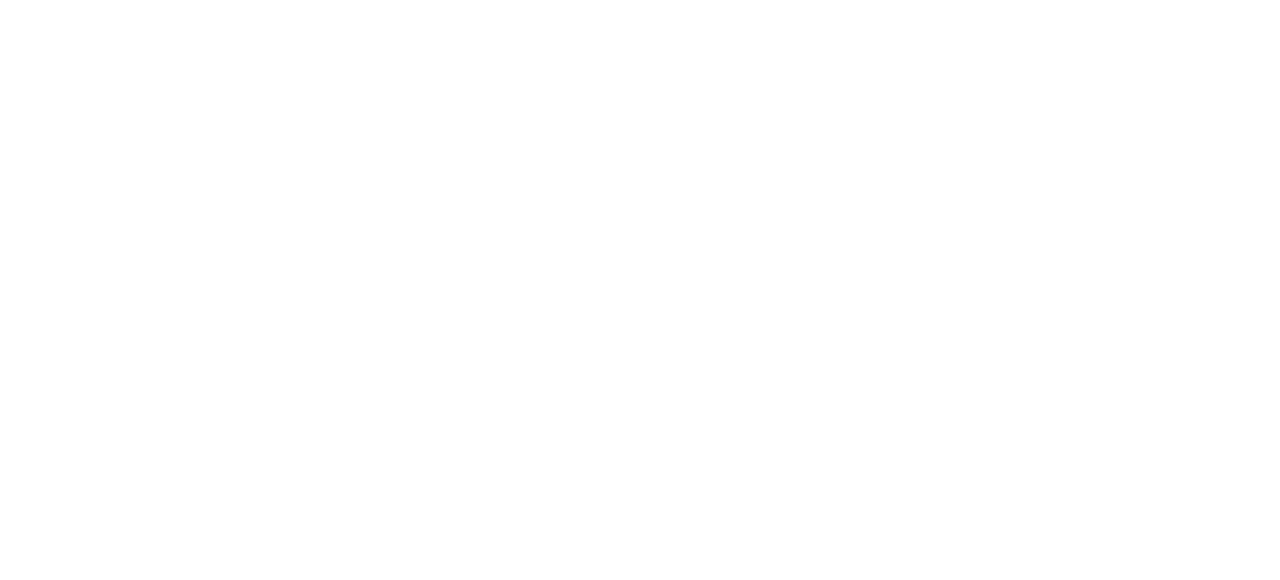
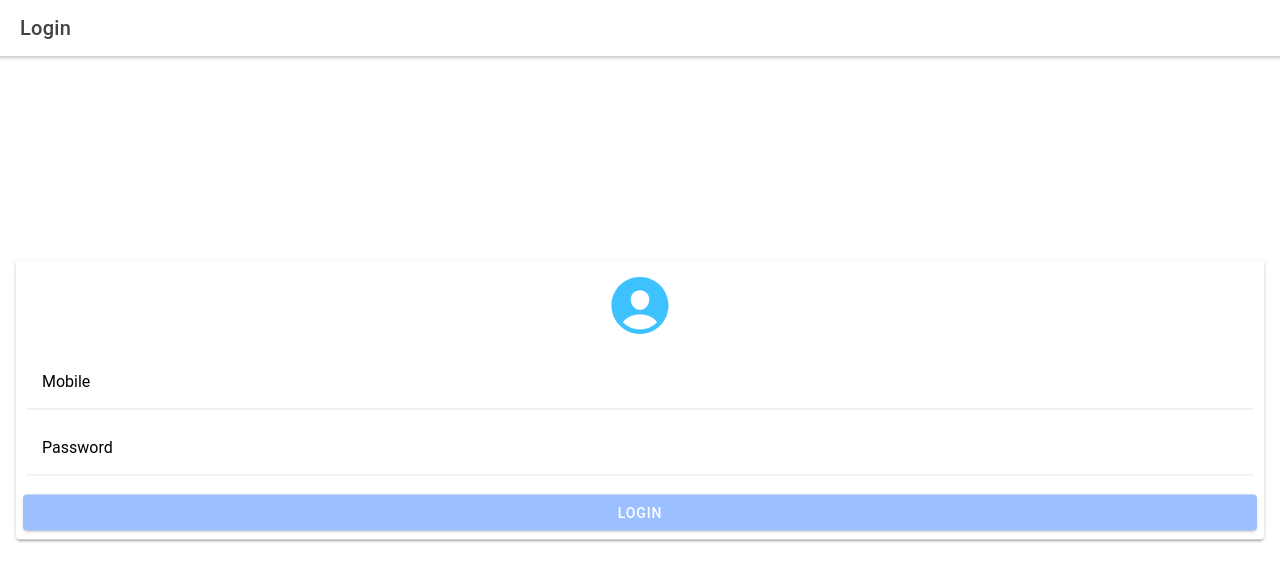
Before and after one commit to Nagi1166/ionicreacttraining, a React (Create React App) app: page /login in a window 1280 px wide. Shown: the top 580 px of the page. Built offline with nearby package versions, Linux system fonts and the light colour scheme.

Commit message:
login changes

```diff
--- a/src/App.tsx
+++ b/src/App.tsx
@@ -23,6 +23,7 @@
 /* Theme variables */
 import './theme/variables.css';
 import Register from './pages/Register/Register';
+import Login from './pages/Login/Login';
 
 const App: React.FC = () => (
   <IonApp>
@@ -37,8 +38,11 @@
         <Route exact path="/register">
           <Register />
         </Route>
+        <Route exact path="/login">
+          <Login />
+        </Route>
         <Route exact path="/">
-          <Redirect to="/register" />
+          <Redirect to="/login" />
         </Route>
       </IonRouterOutlet>
     </IonReactRouter>
--- /dev/null
+++ b/src/components/InputContainer.css
@@ -0,0 +1,6 @@
+.error-note {
+    display: flex;
+    align-items: flex-start;
+    margin: 10px;
+    text-align: left !important;
+}
--- /dev/null
+++ b/src/components/InputContainer.tsx
@@ -0,0 +1,49 @@
+import { IonInput, IonItem, IonLabel, IonNote } from "@ionic/react";
+import { InputConfig } from "../model/InputConfig";
+import { useState } from "react";
+import './InputContainer.css'
+
+
+interface InputConfigProps {
+    inputConfig: InputConfig
+}
+
+const InputContainer: React.FC<InputConfigProps> = (props) => {
+    const { inputConfig } = props;
+
+    const [value, setValue] = useState<string>();
+    const [error, setError] = useState<string>("");
+
+    const handleValue = (val: any) => {
+        setValue(val);
+        let isError = false;
+        if (inputConfig.required && inputConfig.requiredErrorMessage && !val) {
+            isError = true;
+            setError(inputConfig.requiredErrorMessage);
+        }
+        else if (inputConfig.validations) {
+            inputConfig.validations.forEach((element) => {
+                if (!element.regex.test(val)) {
+                    isError = true;
+                    setError(element.errorMessage);
+                }
+            })
+        }
+        if (isError) {
+            inputConfig.onError({ name: inputConfig.name, error: true })
+            return;
+        }
+        setError("");
+        inputConfig.onError({ name: inputConfig.name, error: false })
+        inputConfig.onChange({ name: inputConfig.name, value: val })
+    }
+
+    return (<>
+        <IonItem>
+            <IonLabel position="floating">{inputConfig.label}</IonLabel>
+            <IonInput type={inputConfig.type} value={value} onIonChange={(e) => handleValue(e.detail.value!)}></IonInput>
+        </IonItem>
+        {error ? <IonNote className="error-note" color="danger" >{error}</IonNote> : ""} </>);
+}
+
+export default InputContainer
--- /dev/null
+++ b/src/model/InputConfig.ts
@@ -0,0 +1,16 @@
+export interface InputConfig {
+    name: string,
+    type: 'date' | 'email' | 'number' | 'password' | 'search' | 'tel' | 'text' | 'url' | 'time' | 'week' | 'month' | 'datetime-local',
+    label: string,
+    required: boolean,
+    requiredErrorMessage?: string,
+    onChange: any,
+    onError: any,
+    value?: string,
+    validations?: Validations[]
+}
+
+export interface Validations {
+    regex: any,
+    errorMessage: string
+}
--- /dev/null
+++ b/src/pages/Login/Login.css
@@ -0,0 +1,10 @@
+.ion-person {
+    font-size: 70px;
+}
+.center {
+    position: absolute;
+    top: 50%;
+    left: 0;
+    right: 0;
+    transform: translate(0, -50%);
+}
--- /dev/null
+++ b/src/pages/Login/Login.tsx
@@ -0,0 +1,117 @@
+import {
+    IonPage, IonHeader, IonToolbar, IonTitle, IonContent, IonCard, IonGrid,
+    IonRow, IonCol, IonIcon, IonButton
+} from "@ionic/react";
+import { InputConfig } from "../../model/InputConfig";
+import { personCircle } from "ionicons/icons"
+import './Login.css'
+import InputContainer from "../../components/InputContainer";
+import { useState } from "react";
+
+
+const Login: React.FC = () => {
+
+    const [isErrorMobile, setErrorMobile] = useState<boolean>(true);
+    const [isErrorPassword, setErrorPassword] = useState<boolean>(true);
+
+
+    const onChange = (values: any) => {
+        const formType = formGroup.find(x => x.name === values.name);
+        if (formType) formType.value = values.value;
+    }
+
+    const onError = (values: any) => {
+        if (values.name === "mobile") {
+            setErrorMobile(values.error);
+        }
+        if (values.name === "password") {
+            setErrorPassword(values.error);
+        }
+    }
+
+    const handleSubmit = (values: any) => {
+
+    }
+
+    const formGroup: InputConfig[] = [
+        {
+            name: "mobile",
+            label: "Mobile",
+            type: "text",
+            required: true,
+            requiredErrorMessage: "Please enter mobile",
+            onChange,
+            onError,
+            validations: [
+                {
+                    regex: /^([0|\+[0-9]{1,5})?([7-9][0-9]{9})$/,
+                    errorMessage: "Invlid Mobile"
+                }
+            ]
+        },
+        {
+            name: "password",
+            label: "Password",
+            type: "password",
+            required: true,
+            requiredErrorMessage: "Please enter password",
+            onChange,
+            onError,
+            validations: [
+                {
+                    regex: /^.{6,}$/,
+                    errorMessage: "Password must contain alteast 6 charecters"
+                }
+            ]
+        }
+    ]
+
+
+    return (
+        <IonPage>
+            <IonHeader>
+                <IonToolbar>
+                    <IonTitle>
+                        Login
+                    </IonTitle>
+                </IonToolbar>
+            </IonHeader>
+            <IonContent fullscreen className="ion-padding ion-text-center">
+                <IonHeader collapse="condense">
+                    <IonToolbar>
+                        <IonTitle size="large">
+                            Login
+                        </IonTitle>
+                    </IonToolbar>
+                </IonHeader>
+                <div className="center">
+                    <form onSubmit={(e) => handleSubmit(e)}>
+                        <IonCard class="ion-margin">
+                            <IonGrid>
+                                <IonRow>
+                                    <IonCol>
+                                        <IonIcon className="ion-person" icon={personCircle} color="secondary"></IonIcon>
+                                    </IonCol>
+                                </IonRow>
+                                {formGroup.map((type) => (
+                                    <IonRow key={type.name}>
+                                        <IonCol>
+                                            <InputContainer inputConfig={type} />
+                                        </IonCol>
+                                    </IonRow>
+                                ))}
+                            </IonGrid>
+                            <IonRow>
+                                <IonCol>
+                                    <IonButton disabled={isErrorMobile || isErrorPassword} expand="block" type="submit">Login</IonButton>
+                                </IonCol>
+                            </IonRow>
+                        </IonCard>
+                    </form>
+                </div>
+            </IonContent>
+        </IonPage>
+    )
+}
+
+export default Login;
```
